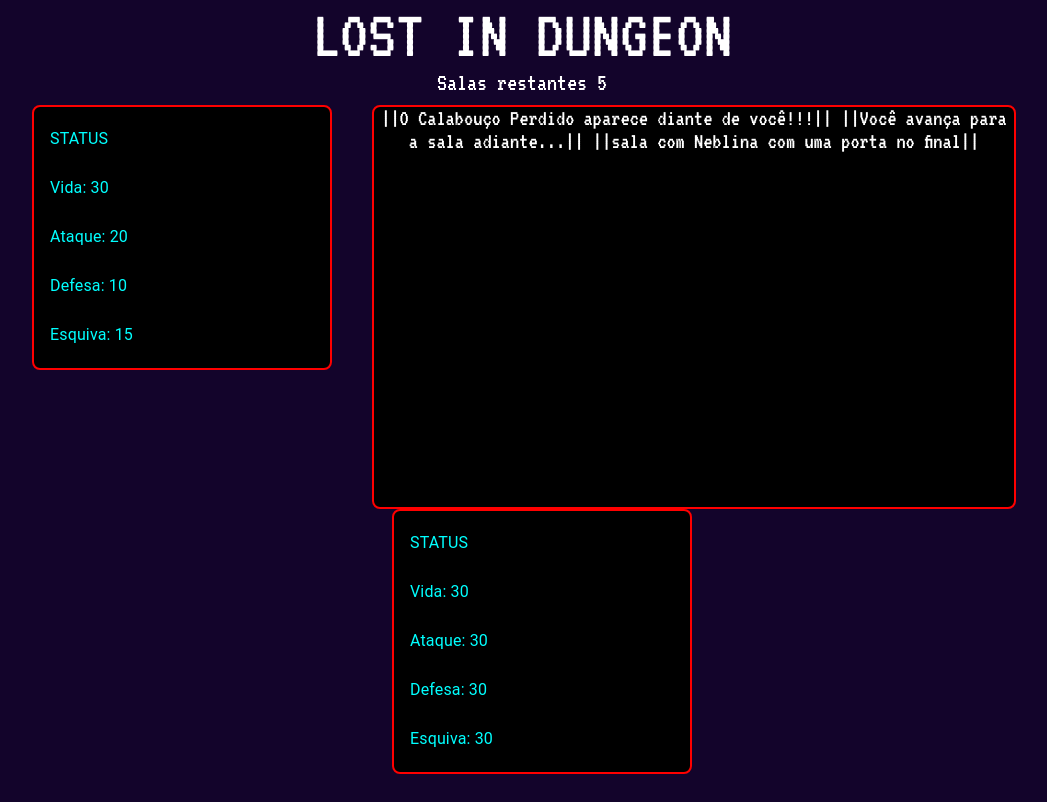
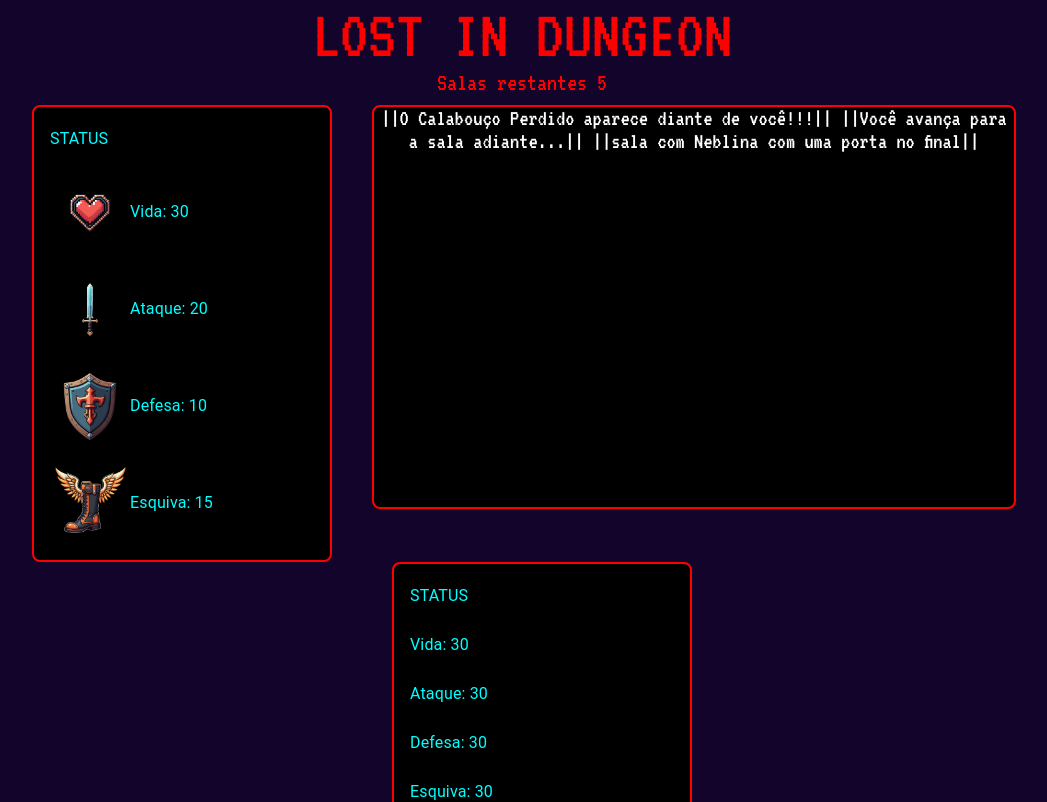
Before and after one commit to ReiNull/A3_projetoChatGpt, a React (Create React App) app in the folder lost-in-dungeon/: page / in a window 1280 px wide. Shown: the top 802 px of the page, without its empty margins (118-1165 px from the left). Built offline with nearby package versions, Linux system fonts and the light colour scheme; a web font is replaced by a local one.

Commit message:
Adicionado Icones

```diff
--- /dev/null
+++ b/lost-in-dungeon/src/components/IconesStatus.js
@@ -0,0 +1,12 @@
+import * as React from 'react';
+
+export default function CustomImageList(props) {
+    return (
+        <img
+            height={'80vh'}
+            alt={'Coração'}
+            src={props.src}
+            loading="lazy"
+        />
+        );
+}
--- a/lost-in-dungeon/src/components/PainelExibeTexto.js
+++ b/lost-in-dungeon/src/components/PainelExibeTexto.js
@@ -1,11 +1,16 @@
 import * as React from 'react';
-import { Box, Grid, Button } from '@mui/material';
+import { Box, Grid } from '@mui/material';
 import List from '@mui/material/List';
 import ListItem from '@mui/material/ListItem';
 import ListItemText from '@mui/material/ListItemText';
 import Divider from '@mui/material/Divider';
 
 import Imagem from './Imagem';
+import Vida from '../img/coracao.png';
+import Defesa from '../img/escudo.png';
+import Esquiva from '../img/botaAsas.png';
+import Ataque from '../img/espada.png';
+import Icone from './IconesStatus';
 
 // function createMarkup() {
 //   return {__html: '<font color="red">First &middot; Second</font>'};
@@ -14,6 +19,7 @@ import Imagem from './Imagem';
 // function MyComponent() {
 //   return <div dangerouslySetInnerHTML={createMarkup()} />;
 // }
+
 const style = {
   py: 0,
   width: '100%',
@@ -37,18 +43,22 @@ export default function SimpleContainer(props) {
             </ListItem>
             <Divider component="li" />
             <ListItem>
+              <Icone src={Vida} />
               <ListItemText primary={`Vida: ${props.statusJogador.vida}`}/>
             </ListItem>
             <Divider component="li" />
             <ListItem>
+              <Icone src={Ataque} />
               <ListItemText primary={`Ataque: ${props.statusJogador.ataque}`} />
             </ListItem>
             <Divider component="li" />
             <ListItem>
+              <Icone src={Defesa} />
               <ListItemText primary={`Defesa: ${props.statusJogador.defesa}`} />
             </ListItem>
             <Divider component="li" />
             <ListItem>
+              <Icone src={Esquiva} />
               <ListItemText primary={`Esquiva: ${props.statusJogador.esquiva}`} />
             </ListItem>
             <Divider component="li" />
--- a/lost-in-dungeon/src/views/telaJogo/JogoPage.js
+++ b/lost-in-dungeon/src/views/telaJogo/JogoPage.js
@@ -33,8 +33,8 @@ class JogoPage extends React.Component {
         return (
             <Grid alignItems={"center"}>
                 <Grid justifyContent="center" alignItems={"center"}>
-                    <Grid sx={{ color: 'white', fontSize: '70px' }} item xs={12}>LOST IN DUNGEON</Grid>
-                    <Grid sx={{ color: 'white', fontSize: '25px' }} item xs={12}>Salas restantes {this.calaboucoStarterStore.salasRestantes}</Grid>
+                    <Grid sx={{ color: 'red', fontSize: '70px' }} item xs={12}>LOST IN DUNGEON</Grid>
+                    <Grid sx={{ color: 'red', fontSize: '25px' }} item xs={12}>Salas restantes {this.calaboucoStarterStore.salasRestantes}</Grid>
                     <Grid item sx={{marginTop: '10px'}}>
                         <PainelExibeTexto statusJogador={this.calaboucoStarterStore.jogador.status} texto={this.geradorTextoStore.logCompleto} />
                     </Grid>
```
Also changed, not shown: lost-in-dungeon/src/img/coracao.png (renamed from lost-in-dungeon/src/img/imagemCoracao.png).
